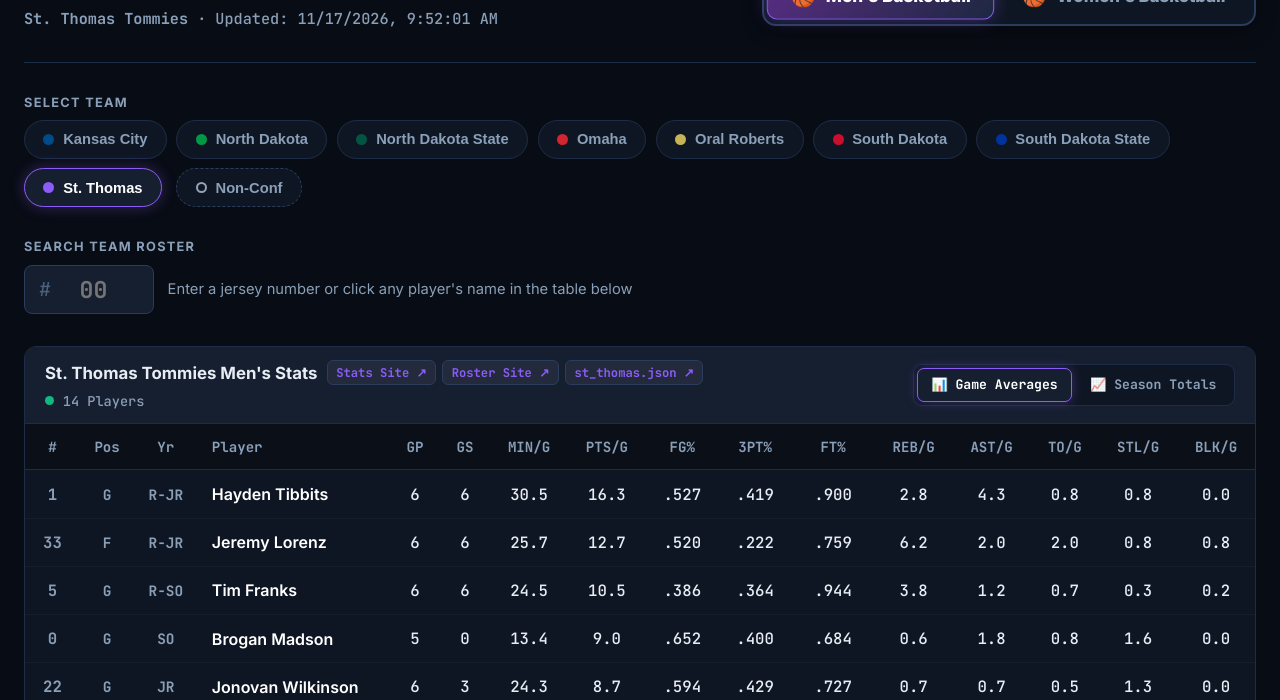
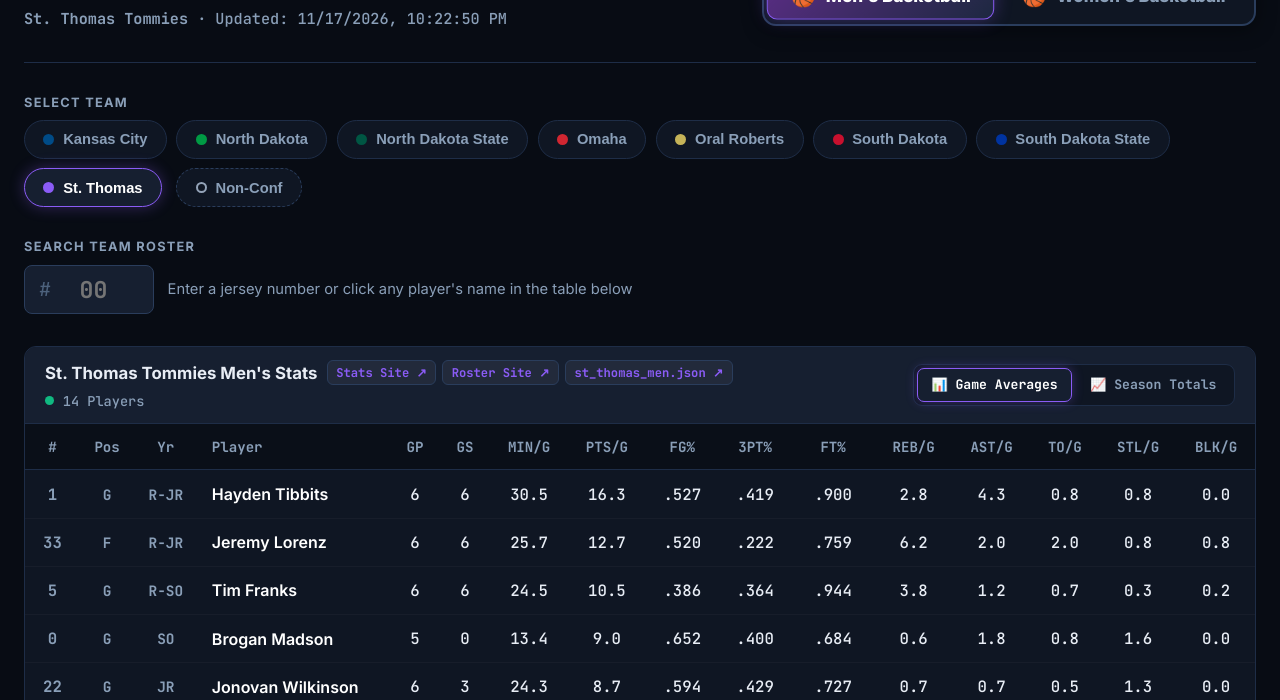
Before and after one commit to TAPbot-Xpression/TAP_basketball_seasonstats, a plain HTML site: page docs/index.html in a window 1280 px wide. Shown: the part 100-800 px from the top of the page. Drawn offline with Linux system fonts and the light colour scheme.

Commit message:
Update index.html

```diff
--- a/docs/index.html
+++ b/docs/index.html
@@ -1075,8 +1075,8 @@
             <a id="teamRosterLink" href="https://tommiesports.com/sports/mbball/roster/print" target="_blank" rel="noopener noreferrer" class="site-link-btn">
               Roster Site ↗
             </a>
-            <a id="teamJsonLink" href="st_thomas.json" target="_blank" rel="noopener noreferrer" class="site-link-btn">
-              st_thomas.json ↗
+            <a id="teamJsonLink" href="st_thomas_men.json" target="_blank" rel="noopener noreferrer" class="site-link-btn">
+              st_thomas_men.json ↗
             </a>
           </div>
         </div>
@@ -1162,7 +1162,7 @@
       name: 'Kansas City Roos',
       shortName: 'Kansas City',
       men: {
-        file: 'kansas_city.json',
+        file: 'kansas_city_men.json',
         statsSiteUrl: 'https://kcroos.com/sports/mens-basketball/stats/2026-27',
         rosterSiteUrl: 'https://kcroos.com/sports/mens-basketball/roster/print/2026-27'
       },
@@ -1177,7 +1177,7 @@
       name: 'North Dakota Fighting Hawks',
       shortName: 'North Dakota',
       men: {
-        file: 'north_dakota.json',
+        file: 'north_dakota_men.json',
         statsSiteUrl: 'https://fightinghawks.com/sports/mens-basketball/stats/2026-27',
         rosterSiteUrl: 'https://fightinghawks.com/sports/mens-basketball/roster?print=true'
       },
@@ -1192,7 +1192,7 @@
       name: 'North Dakota State Bison',
       shortName: 'North Dakota State',
       men: {
-        file: 'north_dakota_state.json',
+        file: 'north_dakota_state_men.json',
         statsSiteUrl: 'https://gobison.com/sports/mens-basketball/stats/2026-27',
         rosterSiteUrl: 'https://gobison.com/sports/mens-basketball/roster/print'
       },
@@ -1207,7 +1207,7 @@
       name: 'Omaha Mavericks',
       shortName: 'Omaha',
       men: {
-        file: 'omaha.json',
+        file: 'omaha_men.json',
         statsSiteUrl: 'https://omahamavs.com/sports/mens-basketball/stats/2026-27',
         rosterSiteUrl: 'https://omahamavs.com/sports/mens-basketball/roster/print'
       },
@@ -1222,7 +1222,7 @@
       name: 'Oral Roberts Golden Eagles',
       shortName: 'Oral Roberts',
       men: {
-        file: 'oral_roberts.json',
+        file: 'oral_roberts_men.json',
         statsSiteUrl: 'https://oruathletics.com/sports/mens-basketball/stats/2026-27',
         rosterSiteUrl: 'https://oruathletics.com/sports/mens-basketball/roster?print=true'
       },
@@ -1237,7 +1237,7 @@
       name: 'South Dakota Coyotes',
       shortName: 'South Dakota',
       men: {
-        file: 'south_dakota.json',
+        file: 'south_dakota_men.json',
         statsSiteUrl: 'https://goyotes.com/sports/mens-basketball/stats/2026-27',
         rosterSiteUrl: 'https://goyotes.com/sports/mens-basketball/roster?print=true'
       },
@@ -1252,7 +1252,7 @@
       name: 'South Dakota State Jackrabbits',
       shortName: 'South Dakota State',
       men: {
-        file: 'south_dakota_state.json',
+        file: 'south_dakota_state_men.json',
         statsSiteUrl: 'https://gojacks.com/sports/mens-basketball/stats/2026-27',
         rosterSiteUrl: 'https://gojacks.com/sports/mens-basketball/roster/print'
       },
@@ -1267,7 +1267,7 @@
       name: 'St. Thomas Tommies',
       shortName: 'St. Thomas',
       men: {
-        file: 'st_thomas.json',
+        file: 'st_thomas_men.json',
         statsSiteUrl: 'https://tommiesports.com/sports/mbball/stats/2026-27',
         rosterSiteUrl: 'https://tommiesports.com/sports/mbball/roster/print'
       },
@@ -1282,7 +1282,7 @@
       name: 'Non-Conf Opponent',
       shortName: 'Non-Conf',
       isNonConf: true,
-      men:   { file: 'non_conf.json',       statsSiteUrl: '', rosterSiteUrl: '' },
+      men:   { file: 'non_conf_men.json',       statsSiteUrl: '', rosterSiteUrl: '' },
       women: { file: 'non_conf_women.json', statsSiteUrl: '', rosterSiteUrl: '' }
     }
   };
```
